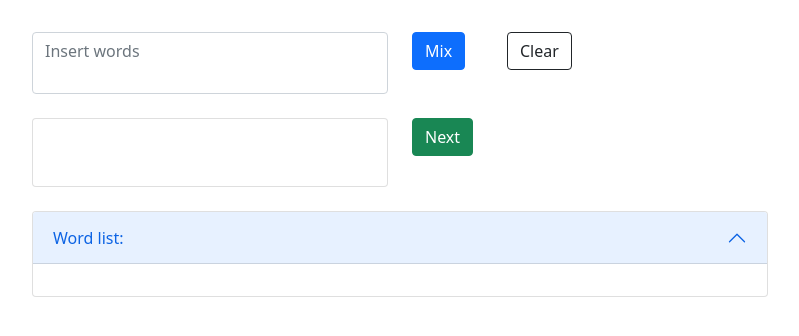
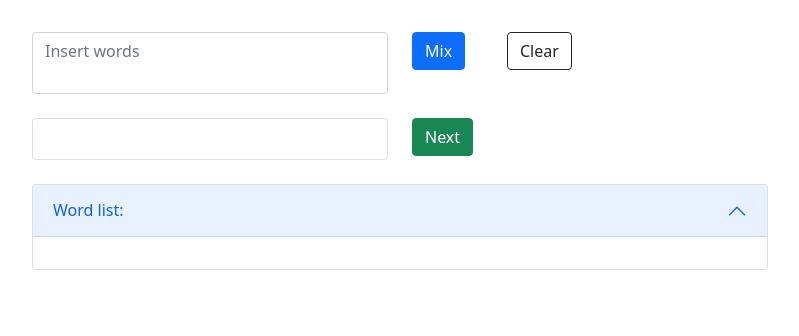
Before and after one commit to dmitryakullov/dmitryakullov.github.io, a plain HTML site: page words_randomizer/index.html in a window 1280 px wide. Shown: the whole page, without its empty margins (240-1039 px from the left). Drawn offline with Linux system fonts and the light colour scheme.

Commit message:
fix bug with text overflow

```diff
--- a/words_randomizer/css/style.css
+++ b/words_randomizer/css/style.css
@@ -12,8 +12,8 @@ main {
 }
 
 .random-word-style {
-  height: 4.2rem;
-  font-size: 1.5rem;
+  min-height: 2.5rem;
+  font-size: 1rem;
   font-weight: bold;
 }
 
--- a/words_randomizer/index.html
+++ b/words_randomizer/index.html
@@ -34,7 +34,7 @@
           <div class="row">
             <div class="col-12 col-md-8 offset-md-2 col-lg-4 mb-2 mb-lg-0">
               <div class="card">
-                <div id="random-word" class="card-body random-word-style"></div>
+                <div id="random-word" class="card-body random-word-style p-2"></div>
               </div>
             </div>
 
--- a/words_randomizer/js/script.js
+++ b/words_randomizer/js/script.js
@@ -16,7 +16,7 @@ function chooseWord(amountWords) {
 function createListAndChooseWord() {
   let stringList = '';
   wordList.map(({ text, wordNumber }) => {
-    stringList += `<li class="list-group-item"><b>${wordNumber}.</b> ${text}</li>`;
+    stringList += `<li class="list-group-item text-break"><b>${wordNumber}).</b> ${text}</li>`;
   });
   wordsListUl.innerHTML = stringList;
 
```
